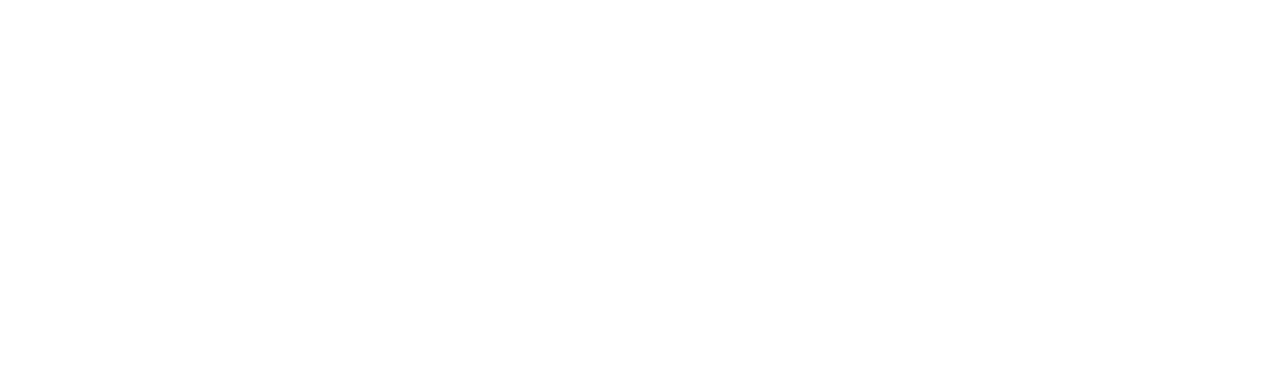
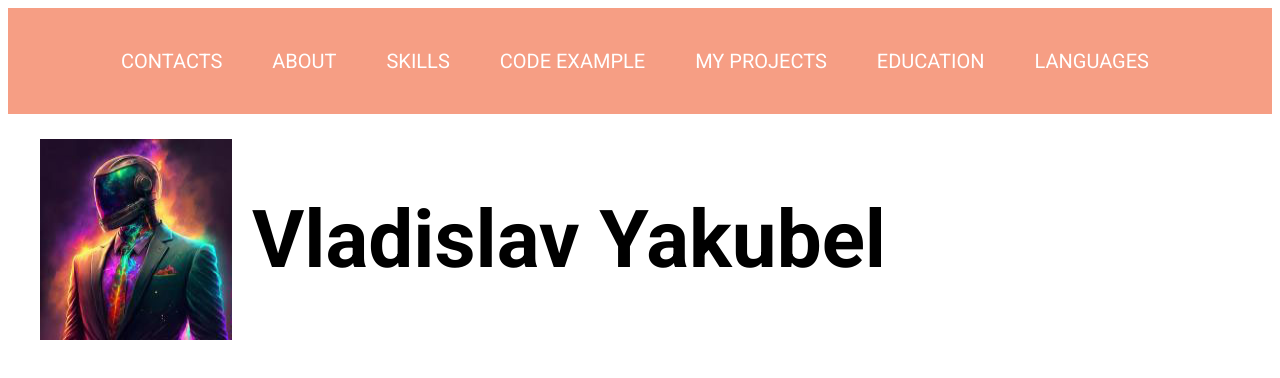
Before and after one commit to iKingsman/rsschool-cv-preschool, a plain HTML site: page index.html in a window 1280 px wide. Drawn offline with Linux system fonts and the light colour scheme.

Commit message:
feat: add avatar photo, first name and last name

```diff
--- a/index.html
+++ b/index.html
@@ -7,5 +7,43 @@
     <link rel="stylesheet" href="style.css">
     <link rel="icon" href="assets/icon/avatar.ico">
 </head>
-<body></body>
+<body>
+    <header class="header">
+        <div class="container">
+            <nav class="nav">
+                <ul class="list-menu">
+                    <li class="list-item">
+                        <a href="#contacts" class="nav-link">Contacts</a>
+                    </li>
+                    <li class="list-item">
+                        <a href="#about" class="nav-link">About</a>
+                    </li>
+                    <li class="list-item">
+                        <a href="#skills" class="nav-link">Skills</a>
+                    </li>
+                    <li class="list-item">
+                        <a href="#code-example" class="nav-link">Code Example</a>
+                    </li>
+                    <li class="list-item">
+                        <a href="#projects" class="nav-link">My Projects</a>
+                    </li>
+                    <li class="list-item">
+                        <a href="#education" class="nav-link">Education</a>
+                    </li>
+                    <li class="list-item">
+                        <a href="#languages" class="nav-link">Languages</a>
+                    </li>
+                </ul>
+            </nav>
+        </div>
+    </header>
+    <main class="main">
+        <div class="container">
+            <div class="profile-container">
+                <img src="assets/img/avatar.jpg" alt="avatar" class="image">
+                <h1>Vladislav Yakubel</h1>
+            </div>
+        </div>
+    </main>
+</body>
 </html>
--- a/style.css
+++ b/style.css
@@ -1,9 +1,55 @@
-*,
-*::after,
-*::before {
-  margin: 0;
-  padding: 0;
-  box-sizing: border-box;
+@import url('https://fonts.googleapis.com/css2?family=Roboto:wght@300;400;700&display=swap');
+
+body {
+  font-family: 'Roboto', sans-serif;
 }
 
-@import url('https://fonts.googleapis.com/css2?family=Roboto:wght@300;400;700&display=swap');
+.container {
+  max-width: 1200px;
+  margin: 0 auto;
+}
+
+.header {
+  background: #f69e84;
+}
+
+.nav {
+  padding: 25px 0px;
+}
+
+.list-menu {
+  display: flex;
+  justify-content: center;
+  align-items: center;
+  list-style: none;
+}
+
+.list-item {
+  padding-right: 50px;
+  font-size: 15px;
+}
+
+.list-item .nav-link:hover {
+  color: #fce38a;
+}
+
+.nav-link {
+  text-decoration: none;
+  text-transform: uppercase;
+  color: #fff;
+  font-size: 20px;
+  font-weight: 400;
+  transition: color 0.2s;
+}
+
+.profile-container {
+  display: flex;
+  padding-top: 25px;
+  padding-bottom: 25px;
+}
+
+.profile-container h1 {
+  padding-left: 20px;
+  font-size: 80px;
+  font-weight: 700;
+}
```
Also changed, not shown: assets/img/avatar.jpg (added).
